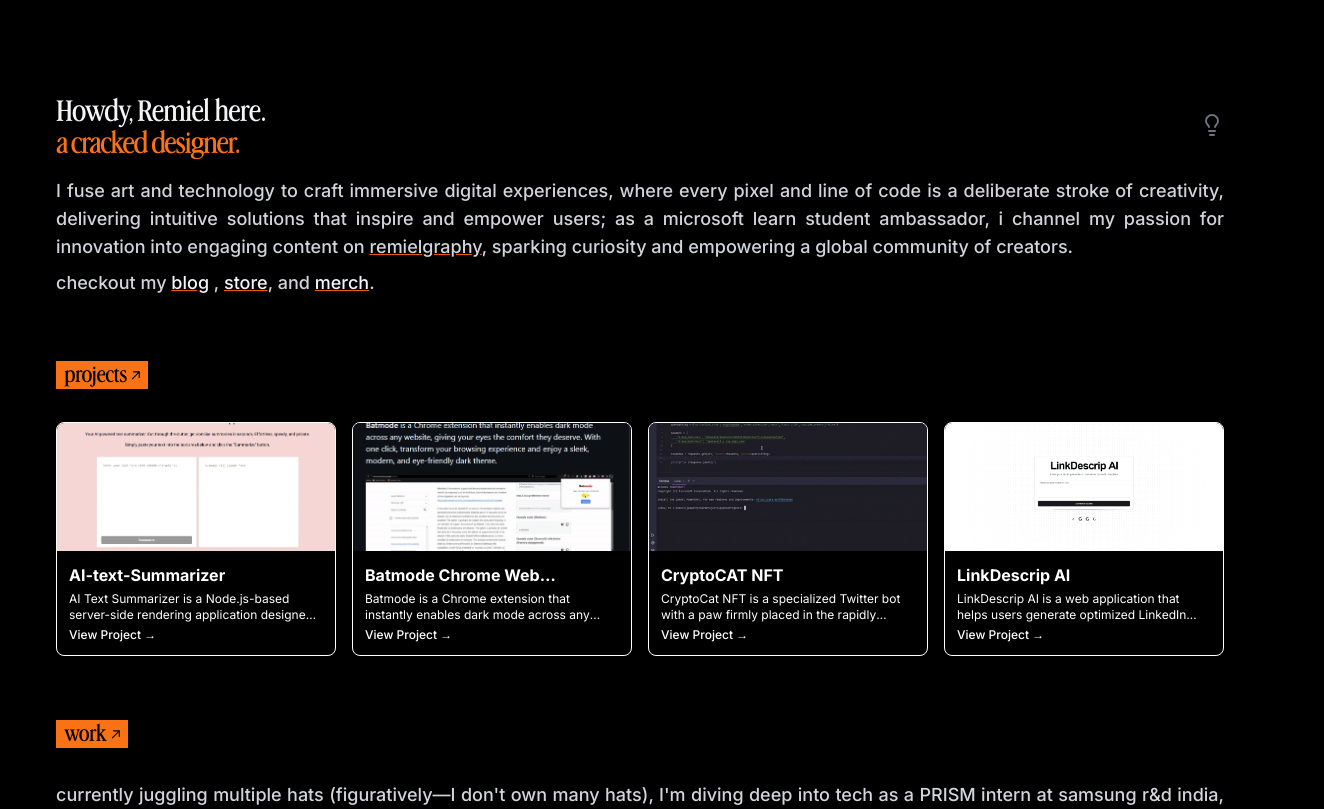
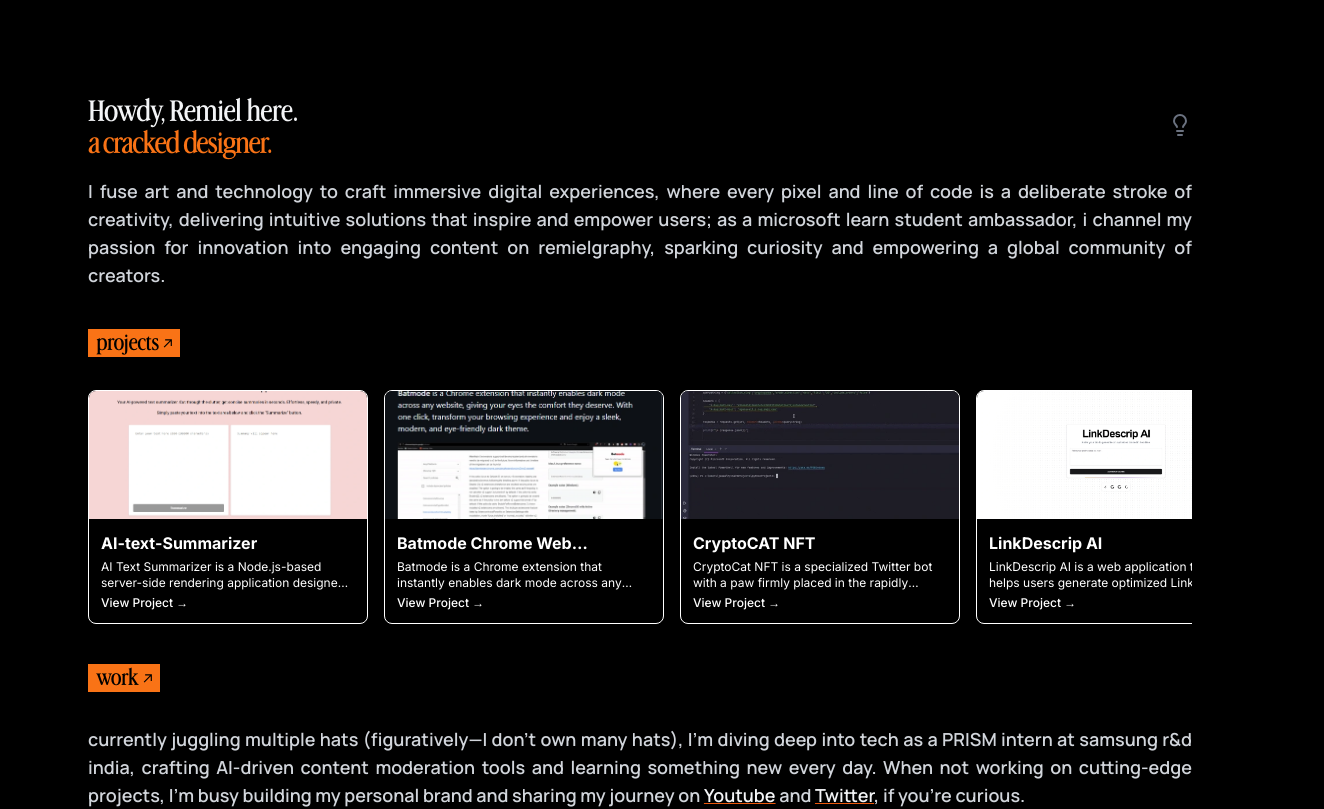
Before and after one commit to JaswanthRemiel/jaswanthremiel.github.io, a Next.js app: page / in a window 1280 px wide. Shown: the top 809 px of the page, 1324 px wide, since content can reach past the window. Built offline with nearby package versions, Linux system fonts and the light colour scheme.

Commit message:
padding-font

```diff
--- a/app/page.tsx
+++ b/app/page.tsx
@@ -9,7 +9,7 @@
 export default function Page() {
   return (
     <div className="relative flex flex-col min-h-screen sm:mx-10">
-      <main className="flex-grow max-w-7xl mx-auto px-12 sm:px-4 py-24 space-y-16 w-full">
+      <main className="flex-grow max-w-7xl mx-auto px-12 sm:px-0.75 py-24 space-y-10 w-full">
         <Header />
         <Projects />
         <Work />
--- a/components/header.tsx
+++ b/components/header.tsx
@@ -7,13 +7,16 @@
 import { Typewriter } from "./ui/typewriter";
 import { Alegreya } from "next/font/google";
 import { Inter } from "next/font/google";
+import { Manrope } from "next/font/google";
 import ThemeToggle from "@/components/ui/dark-but";
 import useTheme from "@/hooks/useTheme";
 import { Lightbulb, LightbulbOff } from "lucide-react";
 
+const manrope = Manrope({
+  subsets: ["latin"],
+});
 const Interf = Inter({
   subsets: ["latin"],
-  weight: "500",
 });
 const alegreya = Alegreya({
   subsets: ["latin"],
@@ -59,9 +62,9 @@
           </div>
         </div>
 
-        <div className="flex-col items-start space-y-2">
+        <div className="flex-col items-start">
           <p
-            className={` ${Interf.className}  text-gray-300 dark:text-gray-700 font-medium text-justify`}
+            className={` ${manrope.className}  font-semibold text-gray-300 dark:text-black text-justify  `}
           >
             I fuse art and technology to craft immersive digital experiences,
             where every pixel and line of code is a deliberate stroke of
@@ -70,43 +73,13 @@
             for innovation into engaging content on{" "}
             <Link
               href={links.youtube}
-              className="underline decoration-orange-600 dark:text-black"
+              className=" decoration-orange-600 dark:text-orange-600"
               target="_blank"
             >
               remielgraphy
             </Link>
             , sparking curiosity and empowering a global community of creators.
           </p>
-
-          <p
-            className={`${Interf.className} text-gray-300 dark:text-gray-700 font-medium text-justify`}
-          >
-            checkout my{" "}
-            <Link
-              href={links.blog}
-              target="_blank"
-              className="underline decoration-orange-600 text-gray-100 dark:text-black  "
-            >
-              blog
-            </Link>{" "}
-            ,{" "}
-            <Link
-              href={links.store}
-              target="_blank"
-              className="underline decoration-orange-600 text-gray-100 dark:text-black  "
-            >
-              store
-            </Link>
-            , and{" "}
-            <Link
-              href={links.merch}
-              target="_blank"
-              className="underline decoration-orange-600 text-gray-100 dark:text-black  "
-            >
-              merch
-            </Link>
-            .
-          </p>
         </div>
       </div>
     </motion.section>
--- a/components/projects.tsx
+++ b/components/projects.tsx
@@ -22,7 +22,7 @@
   });
 
   return (
-    <div className="w-full space-y-8">
+    <div className="space-y-8">
       <motion.div
         className="space-y-8"
         initial={{ opacity: 0, y: 20 }}
--- a/components/work.tsx
+++ b/components/work.tsx
@@ -5,9 +5,12 @@
 import { Newsreader } from "next/font/google";
 import { WritingColumn } from "./writingcolumn";
 import { ArrowIcon } from "./ui/ArrowIcon";
-
+import { Manrope } from "next/font/google";
 import { Alegreya } from "next/font/google";
 import { Inter } from "next/font/google";
+const manrope = Manrope({
+  subsets: ["latin"],
+});
 const Interf = Inter({
   subsets: ["latin"],
   weight: "500",
@@ -32,7 +35,7 @@
         <ArrowIcon />
       </section>
       <div
-        className={`${Interf.className} dark:text-gray-700 text-justify space-y-6 text-gray-300`}
+        className={`${manrope.className} font-semibold dark:text-black text-justify space-y-6 text-gray-300`}
       >
         <p>
           currently juggling multiple hats (figuratively—I don&apos;t own many
```
